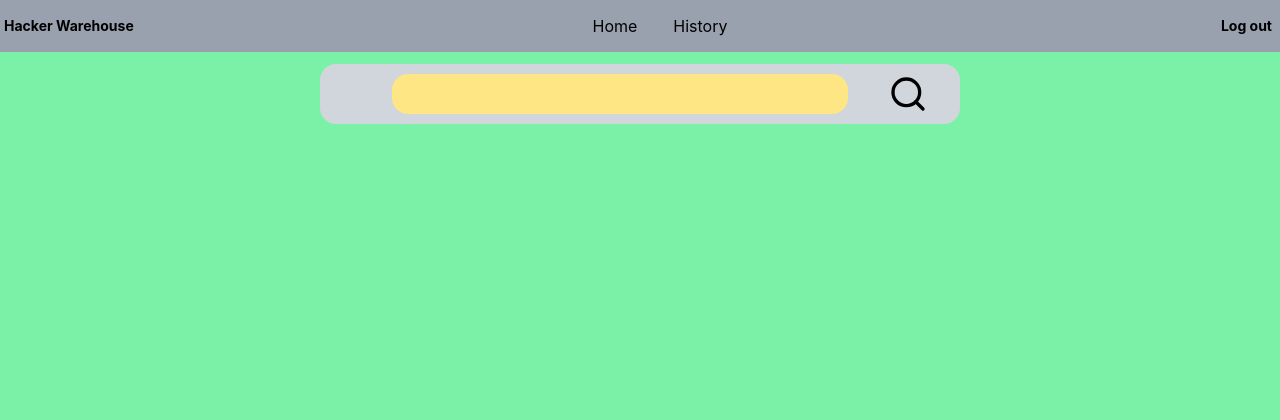
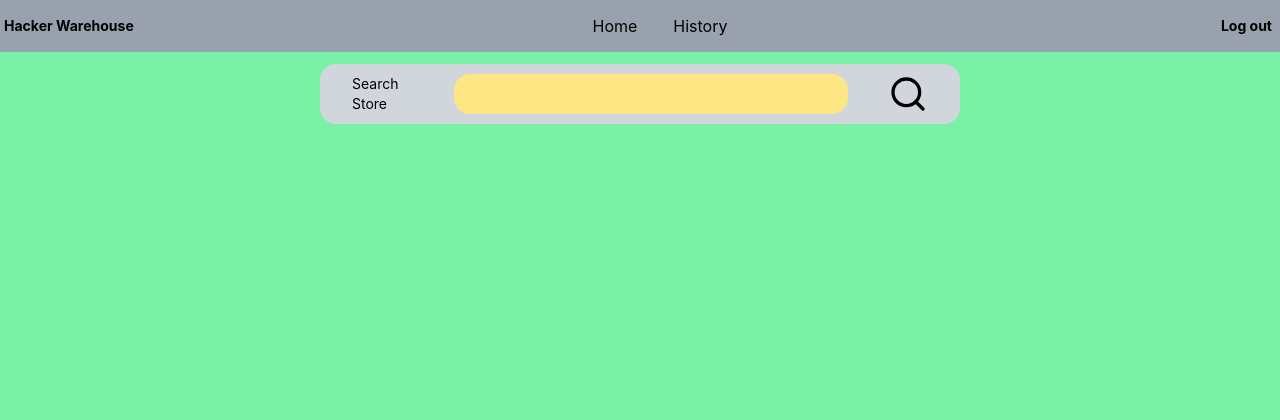
Before and after one commit to Vang-er/Hacker-Warehouse, a Django app: page /test/dash in a window 1280 px wide. Shown: the top 420 px of the page. Run offline with Django 5.2, Linux system fonts and the light colour scheme.

Commit message:
some minor changes

```diff
--- a/front-end/index.html
+++ b/front-end/index.html
@@ -36,6 +36,7 @@
       class="bg-gray-300 w-1/2 h-15 rounded-2xl mt-3 mx-auto flex items-center justify-center"
     >
       <form class="flex items-center justify-center w-9/10">
+        <div class="text-sm w-fit">Search Store</div>
         <input type="text" class="w-19/20 bg-amber-200 rounded-2xl h-10 m-10" />
         <button
           type="submit"
--- a/static/css/output.css
+++ b/static/css/output.css
@@ -356,6 +356,12 @@
   .w-10 {
     width: calc(var(--spacing) * 10);
   }
+  .w-18 {
+    width: calc(var(--spacing) * 18);
+  }
+  .w-18\/20 {
+    width: calc(18 / 20 * 100%);
+  }
   .w-19 {
     width: calc(var(--spacing) * 19);
   }
@@ -367,6 +373,9 @@
   }
   .w-100 {
     width: calc(var(--spacing) * 100);
+  }
+  .w-fit {
+    width: fit-content;
   }
   .w-full {
     width: 100%;
```
